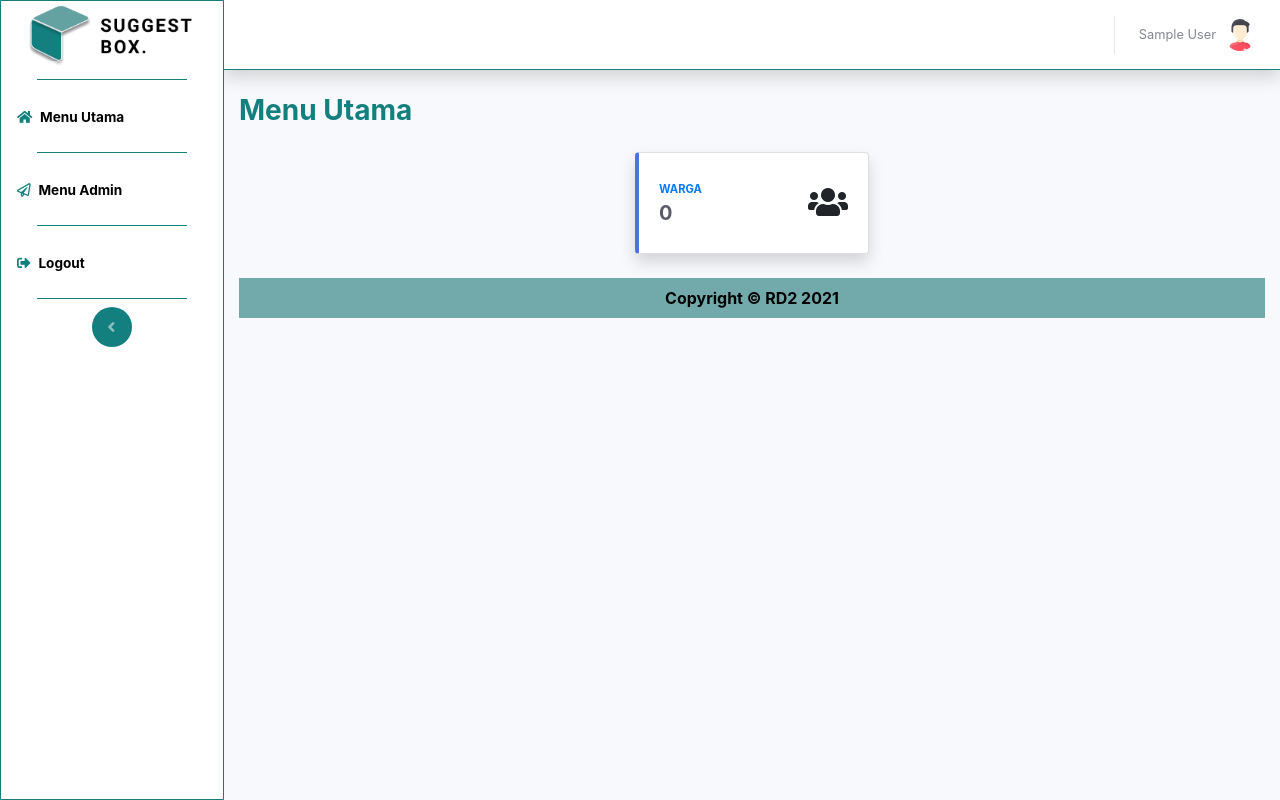
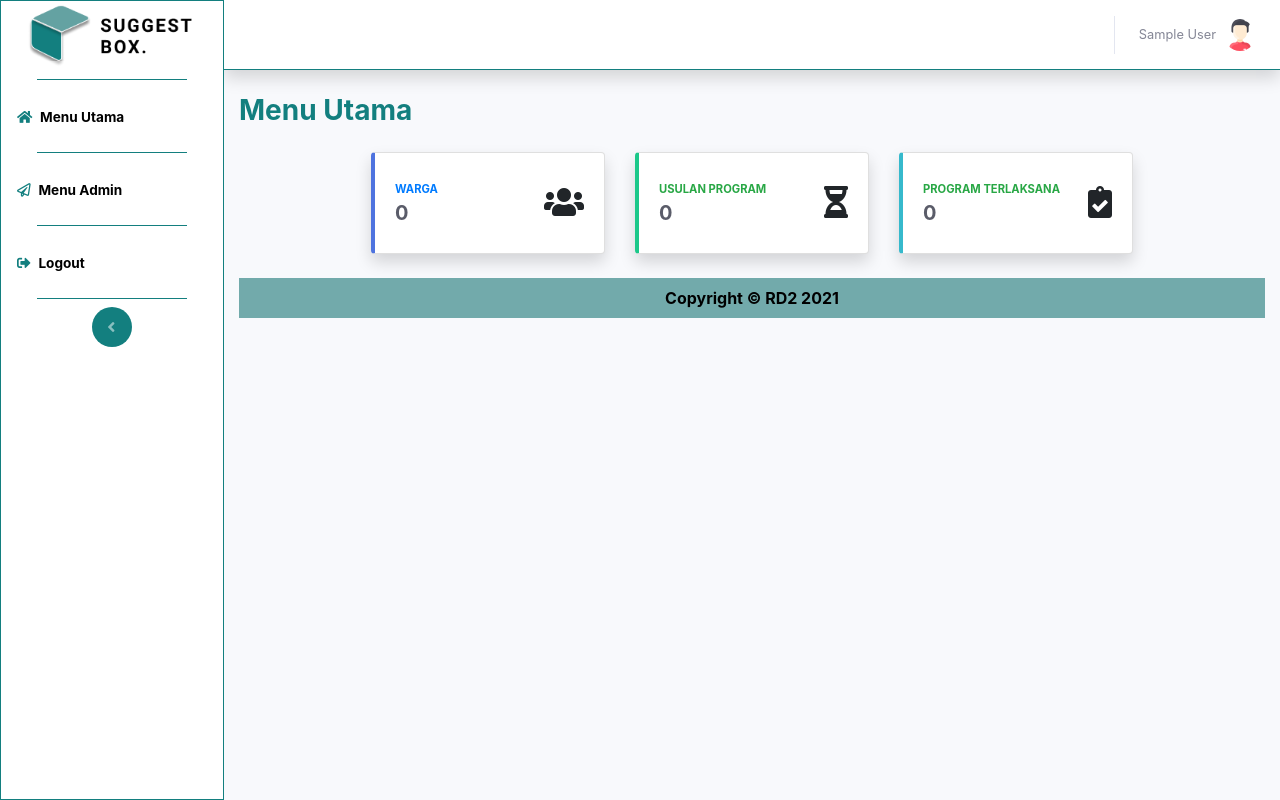
Before and after one commit to FikrulAkhyar/INF206-2021-RD2-SistemInformasiPengusulanProgramOlehWarga, a PHP site: page /dashboard.php in a window 1280 px wide. Run offline with PHP 8.4, Linux system fonts and the light colour scheme; the visitor is signed in with stand-in values (Sample User, id 1); data that the repository does not hold is empty; some libraries are stand-ins or nearby versions.

Commit message:
Menampilkan program yang diusulkan dan terlaksana

```diff
--- a/dashboard.php
+++ b/dashboard.php
@@ -212,6 +212,38 @@ $jumlah_usulan = mysqli_num_rows($countUsulan);
                                 </div>
                             </div>
                         </div>
+                        <div class="col-xl-3 col-md-6 mb-4">
+                            <div class="card border-left-success shadow h-100 py-2">
+                                <div class="card-body">
+                                    <div class="row no-gutters align-items-center">
+                                        <div class="col mr-2">
+                                            <div class="text-xs font-weight-bold text-success text-uppercase mb-1">
+                                                Usulan Program</div>
+                                            <div class="h5 mb-0 font-weight-bold text-gray-800"><?= $jumlah_usulan ?></div>
+                                        </div>
+                                        <div class="col-auto">
+                                            <i class="fas fa-hourglass-half" style="font-size: xx-large;"></i>
+                                        </div>
+                                    </div>
+                                </div>
+                            </div>
+                        </div>
+                        <div class="col-xl-3 col-md-6 mb-4">
+                            <div class="card border-left-info shadow h-100 py-2">
+                                <div class="card-body">
+                                    <div class="row no-gutters align-items-center">
+                                        <div class="col mr-2">
+                                            <div class="text-xs font-weight-bold text-success text-uppercase mb-1">
+                                                Program Terlaksana</div>
+                                            <div class="h5 mb-0 font-weight-bold text-gray-800"><?= $jumlah_program ?></div>
+                                        </div>
+                                        <div class="col-auto">
+                                            <i class="fas fa-clipboard-check" style="font-size: xx-large;"></i>
+                                        </div>
+                                    </div>
+                                </div>
+                            </div>
+                        </div>
                     </div>
 
                     <!-- Footer-->
```
